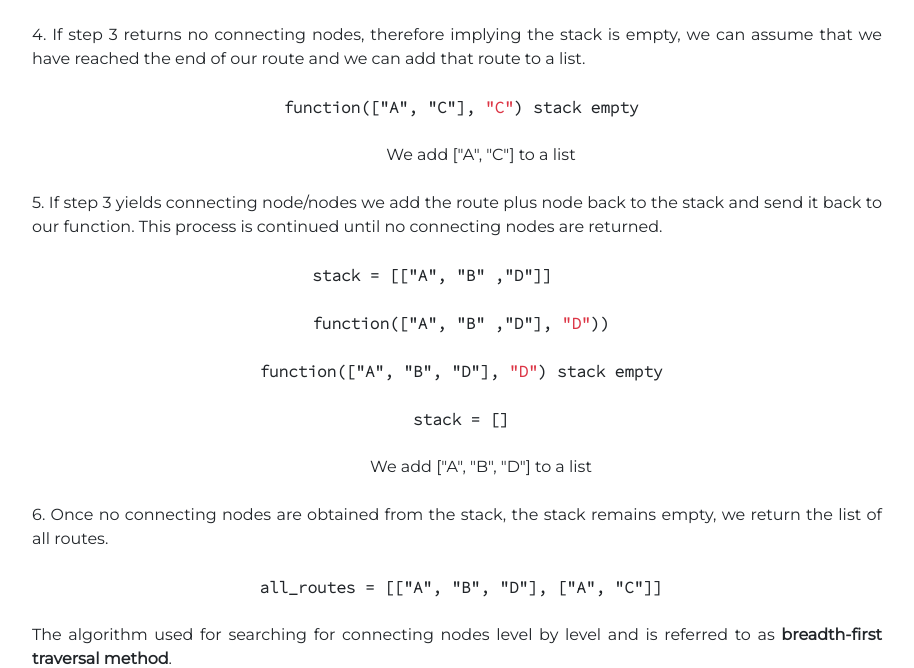
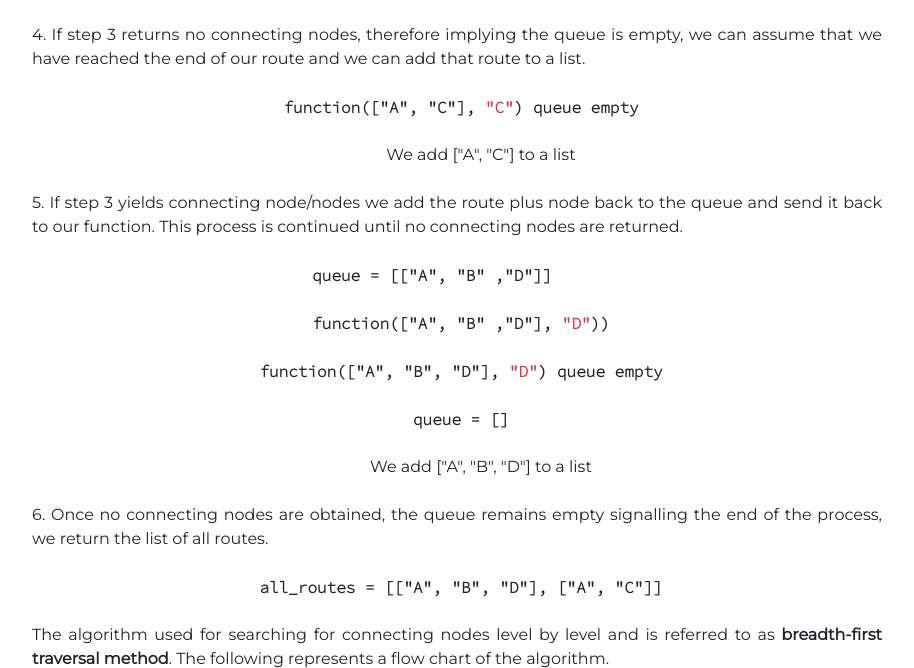
Before and after one commit to zahur76/algo-blog, a Django app: template home/templates/home/index.html in a window 1280 px wide. Shown: the part 4200-4868 px from the top of the page, without its empty margins (187-1101 px from the left). Run offline with Django 4.2, Linux system fonts and the light colour scheme; the template is opened without the code that fills it, so the values that code supplies are empty; some libraries are stand-ins or nearby versions; some web fonts are replaced.

Commit message:
update: stack to queue

```diff
--- a/home/templates/home/index.html
+++ b/home/templates/home/index.html
@@ -91,58 +91,60 @@
             1. Starting at the initial node "A" we find all connecting nodes.</br>
             <div class="text-center binary-tree"><img src="{{ MEDIA_URL }}connecting1.png" alt="data tree structure" /></div></br>
 
-            2. Add the accumulated routes from step 1 to a stack. which will be the starting node plus the connecting node.</br></br>
+            2. Add the accumulated routes from step 1 to a queue, which will consist of the starting node plus the connecting node.</br></br>
             <div class="d-flex justify-content-center">
             <div class="ps-2 code-text text-dark fw-bold">
-                stack = [["A", "B"], ["A", "C"]]
+                queue = [["A", "B"], ["A", "C"]]
             </div>
             </div></br>
 
-            3. The items in the stack our sent back into our functions (recursion!) one by one to check if there are no connecting nodes for the last added node whilst also
-            checking if the node hasnt been visited before.</br></br>
+            3. The items in the queue our sent back into our functions (recursion!) one by one to check if there are no connecting nodes for the last added node whilst also
+            checking if the node hasn't been visited before.</br></br>
             <div class="d-flex justify-content-center">
             <div class="ps-2 code-text text-dark fw-bold">
                 function(["A", "B"], <span class="text-danger">"B"</span>) , function(["A", "C"], <span class="text-danger">"C"</span>)
             </div>
             </div></br>
             <div class="text-center binary-tree"><img src="{{ MEDIA_URL }}connecting2.png" alt="data tree structure" /></div></br>
-            4. If step 3 returns no connecting nodes, therefore implying the stack is empty, we can assume that we have reached the end of our route and we can add that route to a list.</br></br>
+            4. If step 3 returns no connecting nodes, therefore implying the queue is empty, we can assume that we have reached the end of our route and we can add that route to a list.</br></br>
             <div class="d-flex justify-content-center">
             <div class="ps-2 code-text text-dark fw-bold">
-                function(["A", "C"], <span class="text-danger">"C"</span>) stack empty
+                function(["A", "C"], <span class="text-danger">"C"</span>) queue empty
             </div>
             </div></br>
             <div class="ps-5 text-center">We add ["A", "C"] to a list</div></br>
-            5. If step 3 yields connecting node/nodes we add the route plus node back to the stack and send it back to our function. This process is continued until no connecting nodes are returned.</br></br>
+            5. If step 3 yields connecting node/nodes we add the route plus node back to the queue and send it back to our function. This process is continued until no connecting nodes are returned.</br></br>
             <div class="d-flex justify-content-center">
             <div class="ps-2 code-text text-dark fw-bold">
-                stack = [["A", "B" ,"D"]]</br></br>
+                queue = [["A", "B" ,"D"]]</br></br>
                 function(["A", "B" ,"D"], <span class="text-danger">"D"</span>)</span>)
             </div>
             </div></br>
             <div class="d-flex justify-content-center">
             <div class="ps-2 code-text text-dark fw-bold">
-                function(["A", "B", "D"], <span class="text-danger">"D"</span>) stack empty
+                function(["A", "B", "D"], <span class="text-danger">"D"</span>) queue empty
             </div>
             </div></br>
             <div class="d-flex justify-content-center">
             <div class="ps-2 code-text text-dark fw-bold">
-                stack = []</br>
+                queue = []</br>
             </div>
             </div></br>
             <div class="ps-5 text-center">We add ["A", "B", "D"] to a list</div></br>
-            6. Once no connecting nodes are obtained from the stack, the stack remains empty, we return the list of all routes.</br></br>
+            6. Once no connecting nodes are obtained, the queue remains empty signalling the end of the process, we return the list of all routes.</br></br>
             <div class="d-flex justify-content-center">
             <div class="ps-2 code-text text-dark fw-bold">
                 all_routes = [["A", "B", "D"], ["A", "C"]]
             </div>
             </div></br>
-            The algorithm used for searching for connecting nodes level by level and is referred to as <span class="fw-bold">breadth-first traversal method</span>.
+            The algorithm used for searching for connecting nodes level by level and is referred to as <span class="fw-bold">breadth-first traversal method</span>. The following represents
+            a flow chart of the algorithm.</br>
+            <div class="text-center binary-tree"><img src="{{ MEDIA_URL }}function.png" alt="data tree structure" /></div></br>
         </div>
-        </div></br></br>
+        </div></br>
         <div class="col-12 h2 text-primary text-center">Let's Start Coding!</div>
         <div class="article ps-5 pe-5 w-75 mx-auto">Our code will consist of 2 functions:</br></br>
-            1. The Start function will take the initial inputs and send them to our recursive function and will also return our final result. We also require a globally defined variable to store all routes when the stacks return an empty list as described above.</br>
+            1. The Start function will take the initial inputs and send them to our recursive function and will also return our final result. We also require a globally defined variable to store all routes when the queue return an empty list as described above.</br>
             <div class="d-flex justify-content-center">
             <div class="ps-2 code-text text-light bg-dark p-2 fw-bold mt-3 border border-5 border-primary">
                 all_routes = []</br></br>
@@ -156,17 +158,17 @@
             <div class="d-flex justify-content-center">
             <div class="ps-2 code-text text-light bg-dark p-2 fw-bold mt-3 border border-5 border-primary">
                 def find_path(graph, vertex, visited):</br>
-                &emsp;&emsp;stack = []</br></br>
+                &emsp;&emsp;queue= []</br></br>
                 &emsp;&emsp;<span class="text-primary">print(f'Check connections: {visited , vertex}')</span></br></br>
                 &emsp;&emsp;for node in graph[vertex]:</br>
                 &emsp;&emsp;&emsp;&emsp;if node not in visited:</br>
-                &emsp;&emsp;&emsp;&emsp;&emsp;&emsp;stack.append(visited + [node])</br>
+                &emsp;&emsp;&emsp;&emsp;&emsp;&emsp;queue.append(visited + [node])</br>
                 &emsp;&emsp;if stack:</br></br>
-                &emsp;&emsp;&emsp;&emsp;<span class="text-primary">print(f'stack: {stack}')</span></br></br>
-                &emsp;&emsp;&emsp;&emsp;for route in stack:</br>
+                &emsp;&emsp;&emsp;&emsp;<span class="text-primary">print(f'queue: {queue}')</span></br></br>
+                &emsp;&emsp;&emsp;&emsp;for route in queue:</br>
                 &emsp;&emsp;&emsp;&emsp;&emsp;&emsp;find_connections(graph, route[-1], route)</br>
                 &emsp;&emsp;else:</br></br>
-                &emsp;&emsp;&emsp;&emsp;<span class="text-primary">print(f'No Connections!, stack:{stack}'))</span></br>
+                &emsp;&emsp;&emsp;&emsp;<span class="text-primary">print(f'No Connections!, queue:{queue}'))</span></br>
                 &emsp;&emsp;&emsp;&emsp;<span class="text-primary">print(f'Add to all routes: {visited}')</span></br></br>
                 &emsp;&emsp;&emsp;&emsp;all_routes.append(visited)</br>
                 &emsp;&emsp;return all_routes
@@ -178,14 +180,14 @@
                 &emsp;&emsp;print(f'All Paths: {find_routes(graph, "A")}')</br></br>
                 &emsp;&emsp;OUTPUT:</br>
                 &emsp;&emsp;&emsp;Check connections: (['A'], 'A')</br>
-                &emsp;&emsp;&emsp;stack: [['A', 'B'], ['A', 'C']]</br>
+                &emsp;&emsp;&emsp;queue: [['A', 'B'], ['A', 'C']]</br>
                 &emsp;&emsp;&emsp;Check connections: (['A', 'B'], 'B')</br>
-                &emsp;&emsp;&emsp;stack: [['A', 'B', 'D']]</br>
+                &emsp;&emsp;&emsp;queue: [['A', 'B', 'D']]</br>
                 &emsp;&emsp;&emsp;Check connections: (['A', 'B', 'D'], 'D')</br>
-                &emsp;&emsp;&emsp;No Connections!, stack:[]</br>
+                &emsp;&emsp;&emsp;No Connections!, queue:[]</br>
                 &emsp;&emsp;&emsp;Add to all routes: ['A', 'B', 'D']</br>
                 &emsp;&emsp;&emsp;Check connections: (['A', 'C'], 'C')</br>
-                &emsp;&emsp;&emsp;No Connections!, stack:[]</br>
+                &emsp;&emsp;&emsp;No Connections!, queue:[]</br>
                 &emsp;&emsp;&emsp;Add to all routes: ['A', 'C']</br>
                 &emsp;&emsp;&emsp;All Paths: [['A', 'B', 'D'], ['A', 'C']]</br>
             </div>
```
